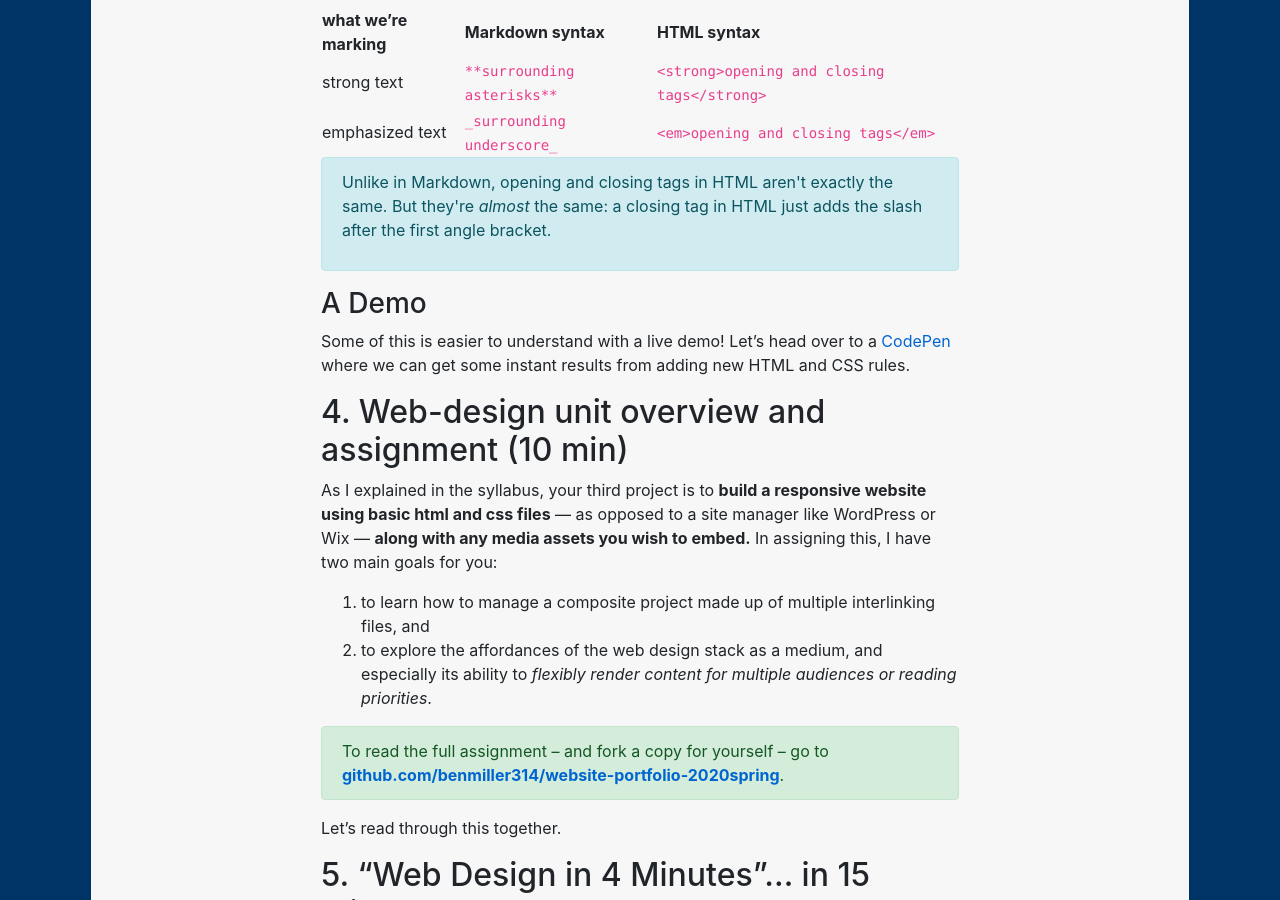
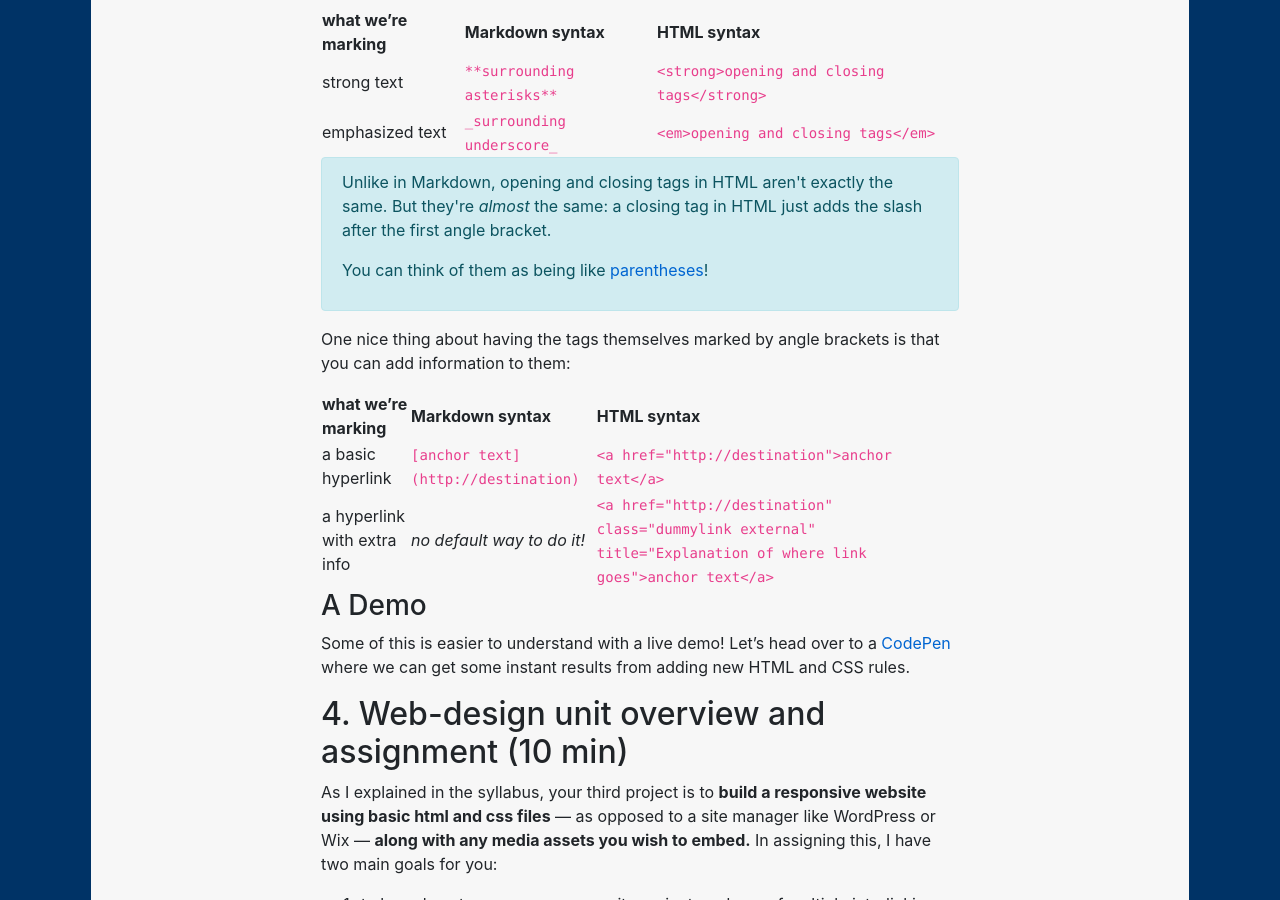
Before and after one commit to benmiller314/cdm2020spring, a Jekyll site: the page built from plans/lesson-15.md, in a window 1280 px wide and 900 px high, scrolled down 2951 px. Built offline with Jekyll 4.4.1, drawn with Linux system fonts in a browser that asks for light colours; our own code applies the rules of GitHub Pages for plain Markdown files.

Commit message:
better demos

```diff
--- a/plans/lesson-15.md
+++ b/plans/lesson-15.md
@@ -132,11 +132,30 @@
 <div class="alert alert-info">
 <p>Unlike in Markdown, opening and closing tags in HTML aren't exactly the same. But they're <em>almost</em> the same: a closing tag in HTML just adds the slash after the first angle bracket.</p>
 
+<p>You can think of them as being like <a href="https://xkcd.com/859/">parentheses</a>!</p>
+
 <!-- <p>In general, every tag you open should close. You can nest a complete pair of tags inside another pair, but you can't close the outer pair before closing the inner pair.</p> -->
 </div>
 
+One nice thing about having the tags themselves marked by angle brackets is that you can add information to them:
+
+| what we're marking | Markdown syntax | HTML syntax |
+| --- | --- | --- |
+| a basic hyperlink | `[anchor text](http://destination)` | `<a href="http://destination">anchor text</a>` |
+| a hyperlink with extra info | _no default way to do it!_ | <span title="title text is what you see on hover">`<a href="http://destination" class="dummylink external" title="Explanation of where link goes">anchor text</a>`</span> |
+
 ### A Demo
 Some of this is easier to understand with a live demo! Let's head over to a [CodePen](https://codepen.io/benmiller314/pen/poJROZM?editors=1100) where we can get some instant results from adding new HTML and CSS rules.
+
+<!--
+CSS rules to hit:
+1. headers
+2. paragraphs
+3. no default spacing: let's change it!
+4. a div is like a layer-group: collect these things, operate on them together. it's a container.
+5. id's and # selectors
+6. classes and . selectors
+ -->
 
 ## 4. Web-design unit overview and assignment (10 min)
 
```
